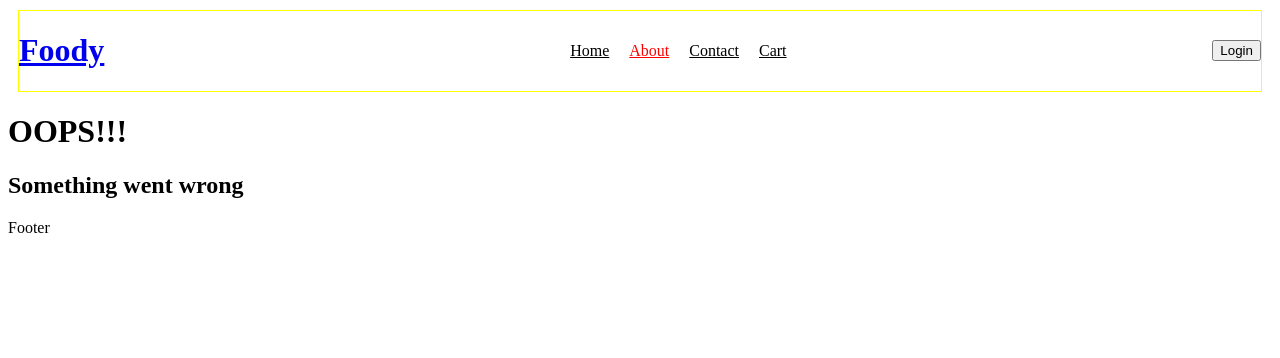
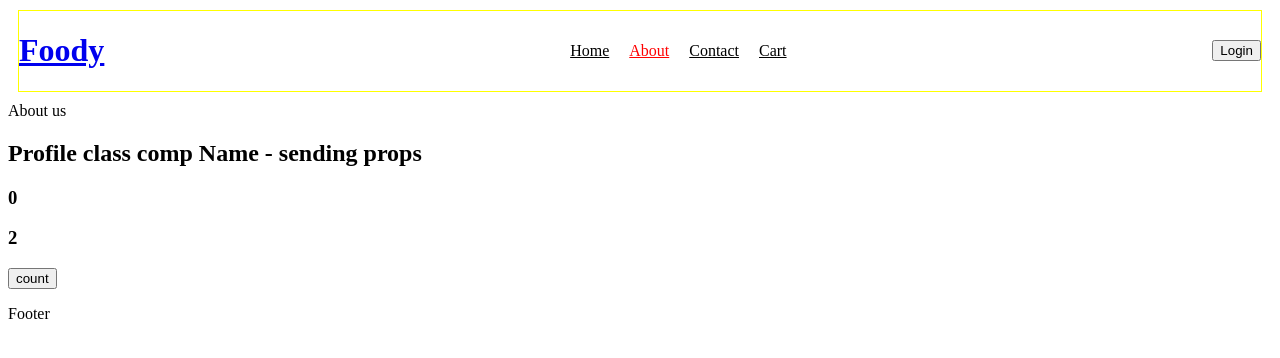
Before and after one commit to IPrinceChoudhary/namaste-react-notes, a React (Vite) app: page /about/profile in a window 1280 px wide. Shown: the top 358 px of the page. Built offline with nearby package versions, Linux system fonts and the light colour scheme.

Commit message:
nested route and outlet function and class based components basics

```diff
--- a/src/App.js
+++ b/src/App.js
@@ -9,6 +9,7 @@ import Cart from "./components/Cart";
 import Error from "./components/Error";
 import { BrowserRouter, Route, Routes } from "react-router";
 import RestaurantMenu from "./components/RestaurantMenu";
+import ProfileClassComp from "./components/ProfileClass";
 
 const AppLayout = () => {
   return (
@@ -16,7 +17,10 @@ const AppLayout = () => {
       <Header />
       <Routes>
         <Route index element={<Body />} />
-        <Route path="about" element={<About />} />
+        <Route path="about" element={<About />}>
+          <Route path="profile" element={<ProfileClassComp name="sending props"/>}/>
+          {/* localhost:1234/about/profile */}
+        </Route>
         <Route path="contact" element={<Contact />} />
         <Route path="cart" element={<Cart />} />
         <Route path="*" element={<Error />}/>
--- a/src/components/About.js
+++ b/src/components/About.js
@@ -1,7 +1,10 @@
+import { Outlet } from "react-router"
+
 const About = () => {
   return (
     <>
       <div>About us</div>
+      <Outlet/>
     </>
   )
 }
--- a/src/components/Body.js
+++ b/src/components/Body.js
@@ -27,7 +27,7 @@ const Body = () => {
 
   const getRestaurant = async () => {
     const data = await fetch(
-      "https://www.swiggy.com/dapi/restaurants/list/v5?lat=21.99740&lng=79.00110&is-seo-homepage-enabled=true&page_type=DESKTOP_WEB_LISTING"
+      "https://www.swiggy.com/dapi/restaurants/list/v5?lat=28.7040592&lng=77.10249019999999&is-seo-homepage-enabled=true&page_type=DESKTOP_WEB_LISTING"
     );
     const res = await data.json();
     const restaurantsData =
--- /dev/null
+++ b/src/components/ProfileClass.js
@@ -0,0 +1,40 @@
+import React from "react"
+
+class Profile extends React.Component{
+  // how to use state variables
+  constructor(props){
+    super(props)
+      //create state
+      this.state = {
+        count: 0,
+        count2: 2,
+      };
+      console.log("constructor is called first")
+  }
+
+  //* these are all called life cycle methods, like how the cycle will be of this class. Constructor---> render---> componentDidMount
+
+  componentDidMount(){ //* will be called after render just like useEffect in functional component
+    // api calls
+  }
+
+  render(){
+    console.log("render is called after constructor")
+    return(
+      <div>
+        {/* to get props */}
+        <h2>Profile class comp Name - {this.props.name}</h2>
+        <h3>{this.state.count}</h3>
+        <h3>{this.state.count2}</h3>
+        <button onClick={()=>{
+          this.setState({
+            count: 1,
+            count2: 3, //* will only modify this state, even we don't pass nothing to upper count
+          })
+        }}>count</button>
+      </div>
+    )
+  }
+}
+
+export default Profile
```
Also changed, not shown: src/components/Profile.js (added, +19 -0 lines).
